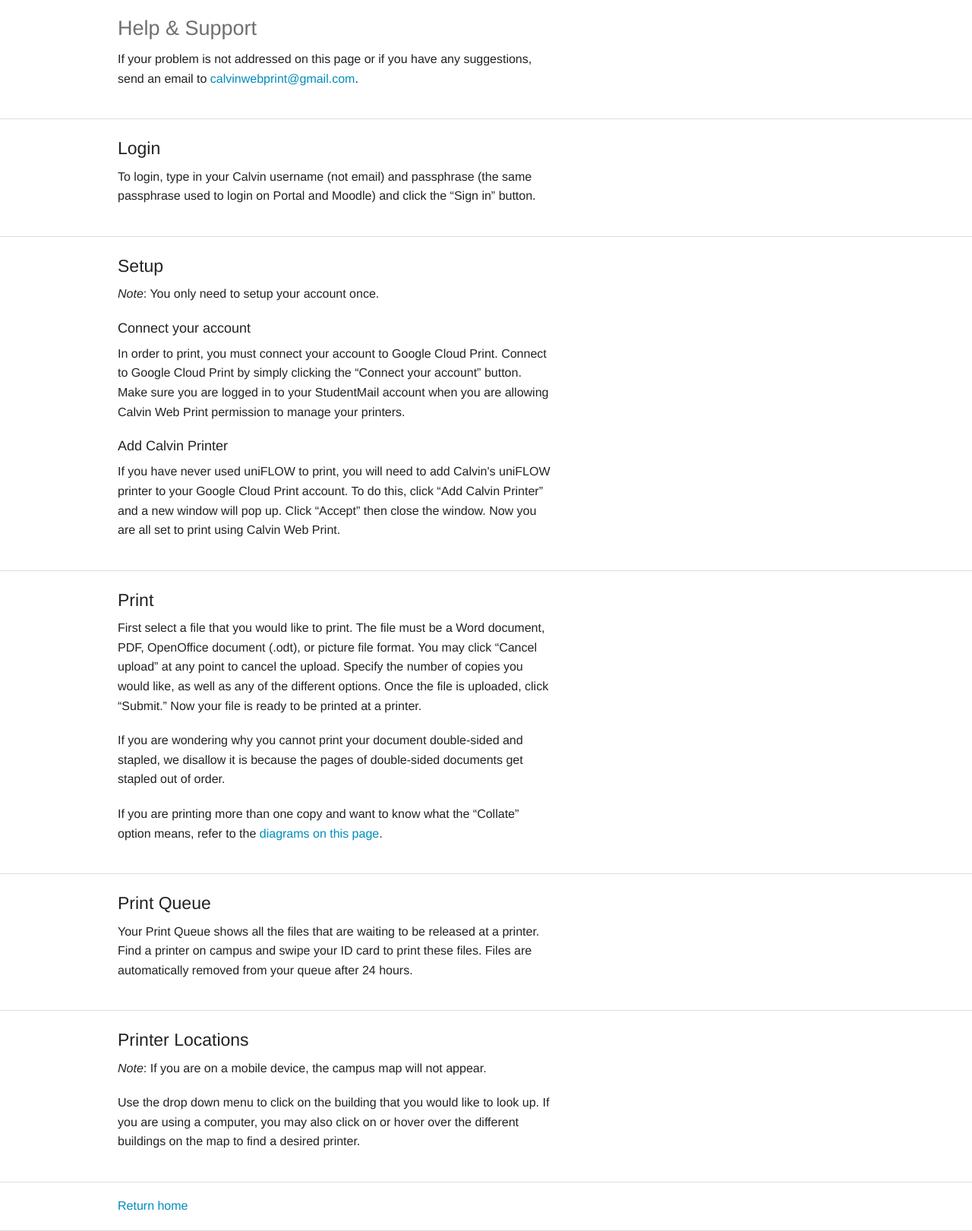
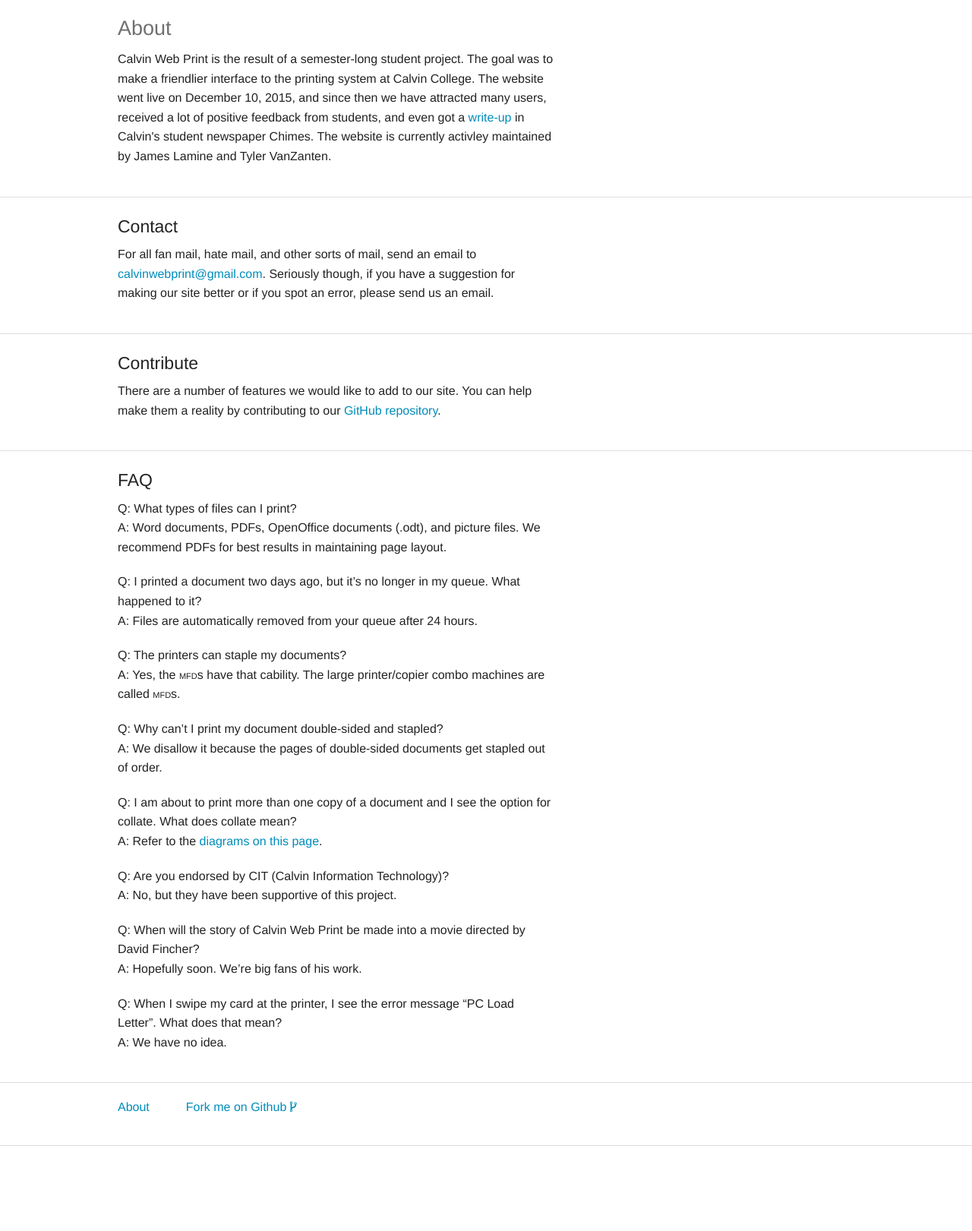
Before and after one commit to jglamine/calvinwebprint, a Flask app: page /help in a window 1280 px wide. Shown: the part 45-1666 px from the top of the page at 76% size. After the commit the page ends 1554 px from the top, so only its background shows below. Run offline with Flask 2, Linux system fonts and the light colour scheme; some libraries are stand-ins or nearby versions.

Commit message:
Added an about page and made consistent headers and footers using jinja templates. Fixes #16 and #8.

```diff
--- a/src/printapp/routes.py
+++ b/src/printapp/routes.py
@@ -1,14 +1,14 @@
 from printapp import app, util
-from flask import make_response, request, redirect
+from flask import render_template, make_response, request, redirect
 import oauthcredentials
 
 @app.route('/')
 def index():
-    """Route for index.html, served statically.
+    """Route for index.html.
 
     Also sets various cookies which the front end uses.
     """
-    response = make_response(app.send_static_file('index.html'))
+    response = make_response(render_template('index.html'))
 
     # Set status cookies used by the front end.
     signed_in = True
@@ -26,12 +26,13 @@ def index():
 
     return response
 
+@app.route('/about')
 @app.route('/help')
 @app.route('/support')
-def help():
-    """Route for help.html, served statically.
+def about():
+    """Route for help.html.
     """
-    response = make_response(app.send_static_file('help.html'))
+    response = make_response(render_template('about.html', title='About'))
     return response
 
 @app.route('/oauthredirect')
--- a/src/printapp/static/css/style.css
+++ b/src/printapp/static/css/style.css
@@ -1,5 +1,12 @@
 .top-bar {
 	margin-bottom: 1em;
+}
+
+.footer > li:nth-child(n) {
+	margin-left: 3rem;
+}
+.footer > li:first-child {
+	margin-left: 1.375rem;
 }
 
 .hide {
@@ -11,7 +18,7 @@
 }
 
 .small-caps {
-	font-variant-caps: small-caps;
+	font-variant: small-caps;
 	-ms-font-feature-settings: "smcp";
 	-moz-font-feature-settings: "smcp";
 	-webkit-font-feature-settings: "smcp";
--- a/src/printapp/static/help.html
+++ /dev/null
@@ -1,114 +0,0 @@
- <!DOCTYPE html>
-<html>
-  <head>
-    <meta charset="utf-8" />
-    <meta name="viewport" content="width=device-width, initial-scale=1.0" />
-    <title>Calvin Web Print Help</title>
-    <link rel="stylesheet" href="static/css/foundation.min.css">
-    <link rel="stylesheet" href="static/css/normalize.css">
-    <link rel="stylesheet" href="static/css/style.css">
-    <link rel="shortcut icon" href="static/img/favicon.ico" type="image/x-icon">
-    <link rel="icon" href="static/img/favicon.ico" type="image/x-icon">
-</head>
-
-<body>
-  <nav class="top-bar" data-topbar role="navigation">
-    <ul class="title-area">
-      <li class="name">
-        <h1><a href="/">Calvin Web Print</a></h1>
-      </li>
-    </ul>
-  </nav>
-
-  <div class="row">
-    <div class="small-12 columns">
-        <h3 class="subheader">Help &amp; Support</h3>
-        <p>
-          If your problem is not addressed on this page or if you have any suggestions,
-          send an email to <a href="mailto:calvinwebprint@gmail.com">calvinwebprint@gmail.com</a>.
-        </p>
-    </div>
-  </div>
-  <hr />
-
-  <div class="row">
-    <div class="small-12 columns">
-      <h4>Login</h4>
-      <p>
-        To login, type in your Calvin username (not email) and passphrase (the same passphrase used to login on Portal and Moodle) and click the “Sign in” button.
-      </p>
-    </div>
-  </div>
-  <hr />
-
-  <div class="row">
-    <div class="small-12 columns">
-      <h4>Setup</h4>
-      <p><em>Note</em>: You only need to setup your account once.</p>
-      <h5>Connect your account</h5>
-      <p>
-        In order to print, you must connect your account to Google Cloud Print. Connect to Google Cloud Print by simply clicking the “Connect your account” button.
-        Make sure you are logged in to your StudentMail account when you are allowing Calvin Web Print permission to manage your printers.
-      </p>
-      <h5>Add Calvin Printer</h5>
-      <p>
-        If you have never used uniFLOW to print, you will need to add Calvin's uniFLOW printer to your Google Cloud Print account.
-        To do this, click “Add Calvin Printer” and a new window will pop up. Click “Accept” then close the window.
-        Now you are all set to print using Calvin Web Print.
-      </p>
-    </div>
-  </div>
-  <hr />
-
-  <div class="row">
-    <div class="small-12 columns">
-      <h4>Print</h4>
-      <p>
-        First select a file that you would like to print. The file must be a Word document, PDF, OpenOffice document (.odt), or picture file format.
-        You may click “Cancel upload” at any point to cancel the upload.  Specify the number of copies you would like, as well as any of the different options.
-        Once the file is uploaded, click “Submit.” Now your file is ready to be printed at a printer.
-      </p>
-      <p>
-        If you are wondering why you cannot print your document double-sided and stapled, we disallow it is because the pages of double-sided documents get stapled out of order.
-      </p>
-      <p>
-        If you are printing more than one copy and want to know what the “Collate” option means, refer to the
-        <a href="http://www.formaxprinting.com/blog/tag/what-is-collated-printing/" target="_blank">diagrams on this page</a>.
-      </p>
-    </div>
-  </div>
-  <hr />
-
-  <div class="row">
-    <div class="small-12 columns">
-      <h4>Print Queue</h4>
-      <p>
-        Your Print Queue shows all the files that are waiting to be released at a printer.
-        Find a printer on campus and swipe your ID card to print these files. Files are automatically removed from your queue after 24 hours.
-      </p>
-    </div>
-  </div>
-  <hr />
-
-  <div class="row">
-    <div class="small-12 columns">
-      <h4>Printer Locations</h4>
-      <p><em>Note</em>: If you are on a mobile device, the campus map will not appear.</p>
-      <p>
-        Use the drop down menu to click on the building that you would like to look up. If you are using a computer,
-        you may also click on or hover over the different buildings on the map to find a desired printer.
-      </p>
-    </div>
-  </div>
-  <hr />
-
-  <div class="row">
-    <div class="small-12 columns">
-      <a href="/">Return home</a>
-    </div>
-  </div>
-  <hr />
-
-</body>
-
-</html>
--- a/src/printapp/static/js/app.js
+++ b/src/printapp/static/js/app.js
@@ -5,7 +5,9 @@ As only the root url route is used, most of the logic takes place in a single
 controller.
 */
 
-window.App = Ember.Application.create();
+window.App = Ember.Application.create({
+  rootElement: '#ember'
+});
 
 // Main controller for the single page application.
 //
--- /dev/null
+++ b/src/printapp/templates/about.html
@@ -0,0 +1,83 @@
+{% extends "base.html" %}
+{% block content %}
+
+  <div class="row">
+    <div class="small-12 columns">
+        <h3 class="subheader">About</h3>
+        <p>
+          Calvin Web Print is the result of a semester-long student project. The goal was to make a friendlier interface to the printing system at Calvin College. The website went live on December 10, 2015, and since then we have attracted many users, received a lot of positive feedback from students, and even got a <a href="http://www.calvin.edu/chimes/2015/03/05/student-website-simplifies-printing-process-for-students/">write-up</a> in Calvin's student newspaper Chimes. The website is currently activley maintained by James Lamine and Tyler VanZanten.
+        </p>
+    </div>
+  </div>
+  <hr />
+
+  <div class="row">
+    <div class="small-12 columns">
+      <h4>Contact</h4>
+      <p>
+        For all fan mail, hate mail, and other sorts of mail, send an email to <a href="mailto:calvinwebprint@gmail.com">calvinwebprint@gmail.com</a>.
+        Seriously though, if you have a suggestion for making our site better or if you spot an error, please send us an email.
+      </p>
+    </div>
+  </div>
+  <hr />
+
+  <div class="row">
+    <div class="small-12 columns">
+      <h4>Contribute</h4>
+      <p>
+        There are a number of features we would like to add to our site. You can help make them a reality by contributing to our <a href="https://github.com/jglamine/calvinwebprint">GitHub repository</a>.
+      </p>
+    </div>
+  </div>
+  <hr />
+
+  <div class="row">
+    <div class="small-12 columns">
+      <h4>FAQ</h4>
+      <p>
+        Q: What types of files can I print?
+        <br />
+        A: Word documents, PDFs, OpenOffice documents (.odt), and picture files. We recommend PDFs for best results in maintaining page layout.
+      </p>
+      <p>
+        Q: I printed a document two days ago, but it’s no longer in my queue. What happened to it?
+        <br />
+        A: Files are automatically removed from your queue after 24 hours.
+      </p>
+      <p>
+        Q: The printers can staple my documents?
+        <br />
+        A: Yes, the <span class="small-caps">mfd</span>s have that cability.
+        The large printer/copier combo machines are called <span class="small-caps">mfd</span>s.
+      </p>
+      <p>
+        Q: Why can’t I print my document double-sided and stapled?
+        <br />
+        A: We disallow it because the pages of double-sided documents get stapled out of order.
+      </p>
+      <p>
+        Q: I am about to print more than one copy of a document and I see the option for collate. What does collate mean?
+        <br />
+        A: Refer to the <a href="http://www.formaxprinting.com/blog/tag/what-is-collated-printing/" target="_blank">diagrams on this page</a>.
+      </p>
+      <p>
+        Q: Are you endorsed by CIT (Calvin Information Technology)?
+        <br />
+        A: No, but they have been supportive of this project.
+      </p>
+      <p>
+        Q: When will the story of Calvin Web Print be made into a movie directed by David Fincher?
+        <br />
+        A: Hopefully soon. We’re big fans of his work.
+      </p>
+      <p>
+        Q: When I swipe my card at the printer, I see the error message “PC Load Letter”. What does that mean?
+        <br />
+        A: We have no idea.
+      </p>
+    </div>
+  </div>
+  <hr />
+
+{% endblock %}
--- /dev/null
+++ b/src/printapp/templates/base.html
@@ -0,0 +1,53 @@
+<!doctype html>
+<html class="no-js" lang="en">
+  <head>
+    <meta charset="utf-8" />
+    <meta name="viewport" content="width=device-width, initial-scale=1.0" />
+    {% if title %}
+      <title>{{ title }} - Calvin Web Print</title>
+    {% else %}
+      <title>Calvin Web Print</title>
+    {% endif %}
+    <link rel="stylesheet" href="static/css/foundation.min.css">
+    <link rel="stylesheet" href="static/css/normalize.css">
+    <link rel="stylesheet" href="static/css/style.css">
+    <link rel="stylesheet" href="static/css/font-awesome.min.css">
+    <link rel="shortcut icon" href="static/img/favicon.ico" type="image/x-icon">
+    <link rel="icon" href="static/img/favicon.ico" type="image/x-icon">
+    <script src="static/js/libs/jquery-1.10.2.min.js"></script>
+    <script src="static/js/libs/handlebars.min.js"></script>
+    <script src="static/js/libs/modernizr.js"></script>
+  </head>
+<body>
+
+  <nav class="top-bar" data-topbar role="navigation">
+    <ul class="title-area">
+      <li class="name">
+        <h1><a href="/">Calvin Web Print</a></h1>
+      </li>
+    </ul>
+  </nav>
+
+  <div id="ember">
+    {% block content %}{% endblock %}
+  </div>
+
+  <div class="row">
+    <div class="small-12 columns">
+      <ul class="inline-list footer">
+        <li><a href="about">About</a></li>
+        <li><a href="https://github.com/jglamine/calvinwebprint">Fork me on Github <i class="fa fa-code-fork"></i> </a></li>
+      </ul>
+    </div>
+  </div>
+  <hr />
+
+  <script src="static/js/libs/foundation.min.js"></script>
+  <script src="static/js/libs/ember.min.js"></script>
+  <script src="static/js/libs/moment.min.js"></script>
+  <script src="static/js/libs/jquery.cookie.min.js"></script>
+  <script src="static/js/libs/lodash.compat.min.js"></script>
+  <script src="static/js/app.js"></script>
+</body>
+
+</html>
```
Also changed, not shown: src/printapp/templates/index.html (renamed from src/printapp/static/index.html, +6 -45 lines).
